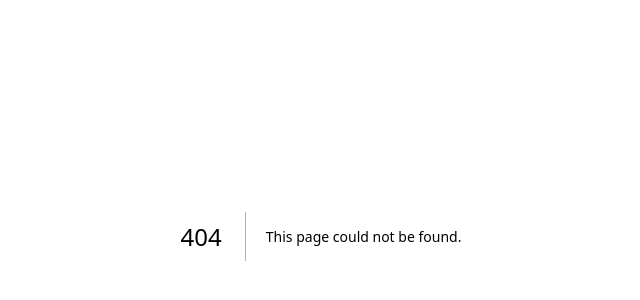
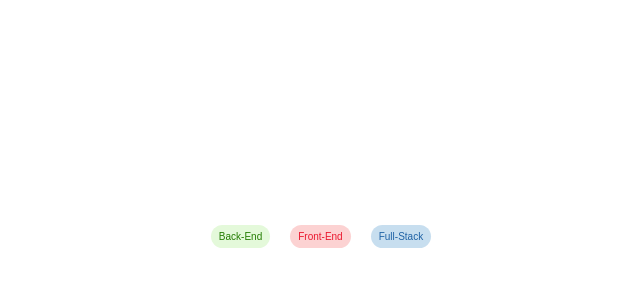
Before and after one commit to Mentor-Cycle/mentor-cycle-fe, a Next.js app: page /theo-task in a window 1280 px wide. Before the commit this address had no page. Shown: the part 164-464 px from the top of the page, without its empty margins (319-959 px from the left). Built offline with nearby package versions, Linux system fonts and the light colour scheme.

Commit message:
feat: add chip component

```diff
--- /dev/null
+++ b/src/components/Chip/Chip.tsx
@@ -0,0 +1,18 @@
+import clsx from "clsx";
+import { ChipOption } from "./Chip.types";
+
+function Chip({ type }: { type: ChipOption }) {
+  const colors: Record<ChipOption, React.ComponentProps<"span">["className"]> =
+    {
+      [ChipOption.BACKEND]: "text-success-01 bg-success-03",
+      [ChipOption.FRONTEND]: "text-danger-01 bg-danger-03",
+      [ChipOption.FULLSTACK]: "text-info-01 bg-info-03",
+    };
+  return (
+    <span className={clsx("px-2 py-1 rounded-2xl text-xxs", colors[type])}>
+      {type}
+    </span>
+  );
+}
+
+export default Chip;
--- /dev/null
+++ b/src/components/Chip/Chip.types.ts
@@ -0,0 +1,5 @@
+export enum ChipOption {
+  FRONTEND = "Front-End",
+  BACKEND = "Back-End",
+  FULLSTACK = "Full-Stack",
+}
--- /dev/null
+++ b/src/components/Chip/index.tsx
@@ -0,0 +1,2 @@
+export { default } from "./Chip";
+export { ChipOption } from "./Chip.types";
--- /dev/null
+++ b/src/pages/theo-task.tsx
@@ -0,0 +1,13 @@
+import Chip, { ChipOption } from "@components/Chip";
+
+function TheoTest() {
+  return (
+    <main className="w-screen h-screen flex gap-5 justify-center items-center">
+      <Chip type={ChipOption.BACKEND} />
+      <Chip type={ChipOption.FRONTEND} />
+      <Chip type={ChipOption.FULLSTACK} />
+    </main>
+  );
+}
+
+export default TheoTest;
```
